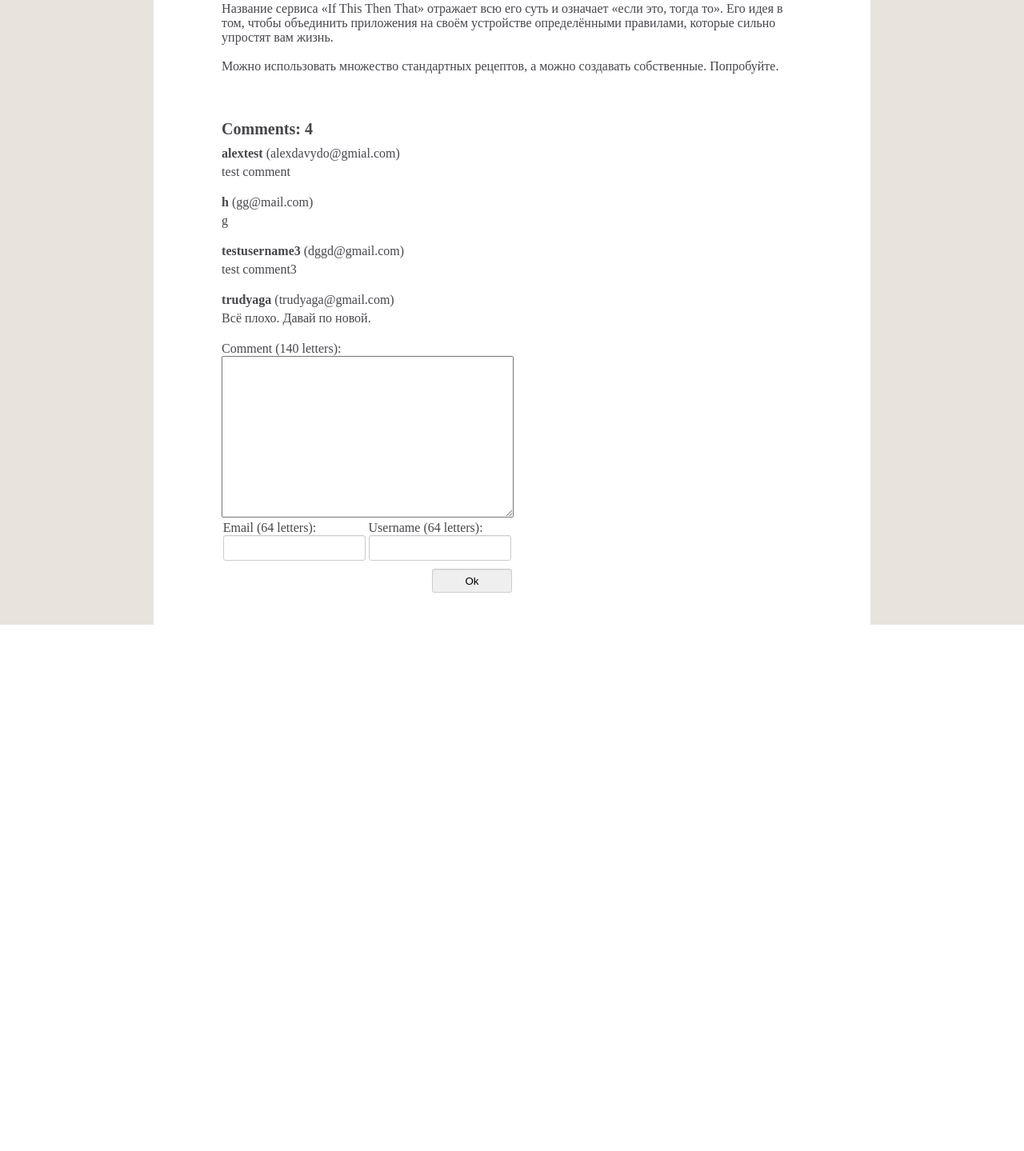
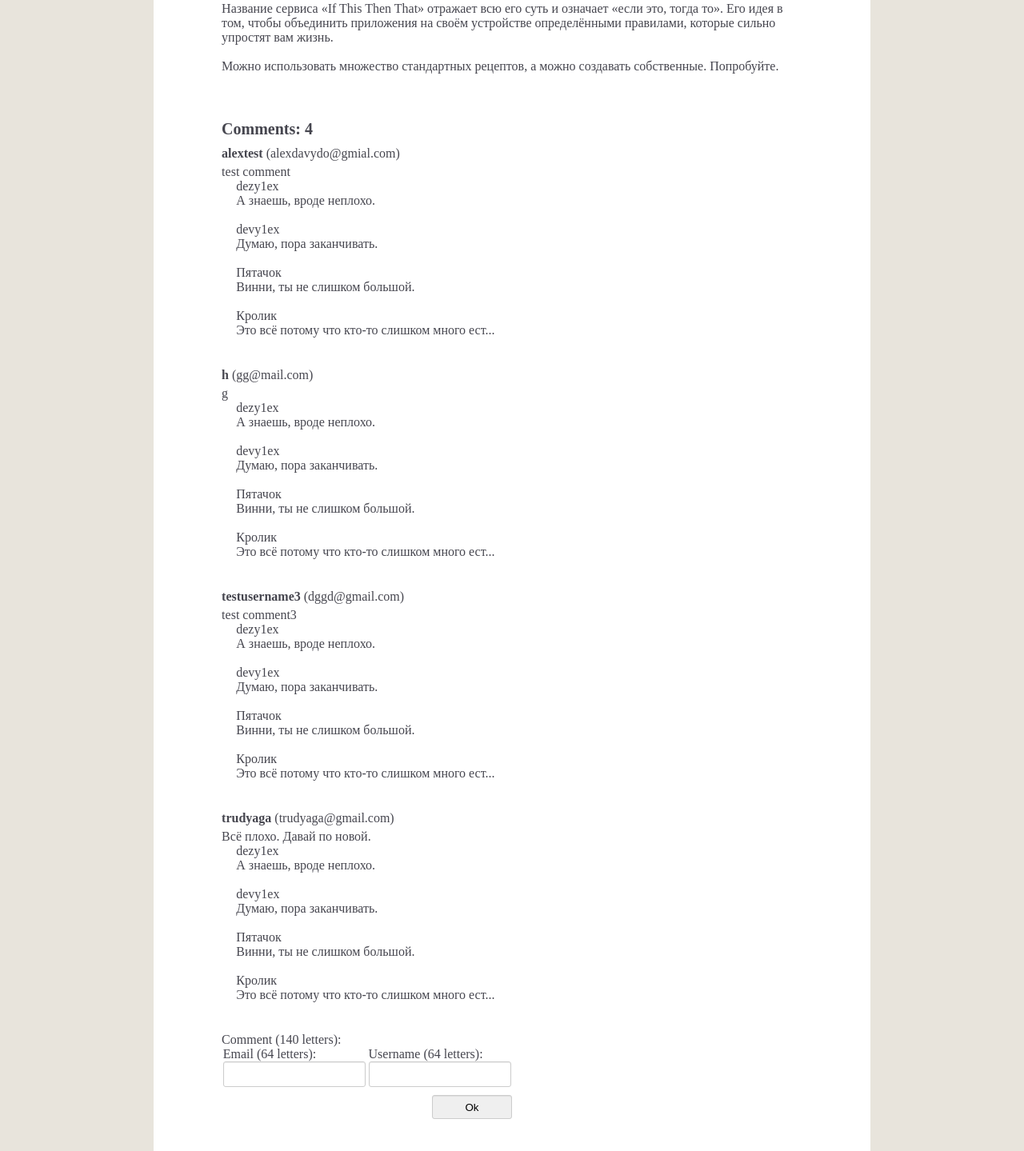
Before and after one commit to davy1ex/blog_flask, a Flask app: a page that uses app/templates/index/post.html in a window 1280 px wide. Shown: the part 629-2068 px from the top of the page at 80% size. Before the commit the page ends 1410 px from the top, so only its background shows below. Run offline with Flask 2, Linux system fonts and the light colour scheme; data comes from the database, SQL or seed files in the repository.

Commit message:
add views answers

```diff
--- a/app/static/css/index/post.css
+++ b/app/static/css/index/post.css
@@ -87,7 +87,8 @@ input[type=text] {
     width: 100px;
 }
 
-.answer {
-    width: 50%;
-    text-align: right;
+.answers_wrapper {
+    width: 95%;
+    margin-left: auto;
+    /*text-align: ;*/
 }
--- a/app/templates/index/post.html
+++ b/app/templates/index/post.html
@@ -37,6 +37,12 @@
 
                             <div class="comment_body">
                                 {{ comment.body }}
+                                <div class="answers_wrapper">
+                                    {% for answer in answers %}
+                                        {{ answer["author"] }} <br>
+                                        {{ answer["body"] }} <br> <br>
+                                    {% endfor %}
+                                </div>
                             </div>
 
 
@@ -49,11 +55,6 @@
                     {{ form.hidden_tag() }}
                     <div class="text_area_field">
                         Comment (140 letters): <br>
-                        {% if answer %}
-                            {{ form.body(value="[" + accost + "]")}}
-                        {% else %}
-                            {{ form.body(value="хуй") }}<br>
-                        {% endif %}
                     </div>
 
                     <div class="contact_info">
--- a/app/views.py
+++ b/app/views.py
@@ -103,10 +103,32 @@ def post(id):
     post = Post.query.filter_by(id=id).first_or_404()
     comments = Comment.query.filter_by(post=post).all()
 
+    answers = [
+        {
+            "author": "dezy1ex",
+            "body": "А знаешь, вроде неплохо."
+        },
+
+        {
+            "author": "devy1ex",
+            "body": "Думаю, пора заканчивать."
+        },
+
+        {
+            "author": "Пятачок",
+            "body": "Винни, ты не слишком большой."
+        },
+
+        {
+            "author": "Кролик",
+            "body": "Это всё потому что кто-то слишком много ест..."
+        },
+    ]
+
     if form.validate_on_submit():
         if request.form["submit"] == "Ok":
             comment = Comment(author=form.author.data, email=form.email.data, body=form.body.data, post=post)
             db.session.add(comment)
             db.session.commit()
             return redirect(url_for("post", id=id))
-    return render_template("index/post.html", post=post, form=form, comments=comments)
+    return render_template("index/post.html", post=post, form=form, comments=comments, answers=answers)
```
